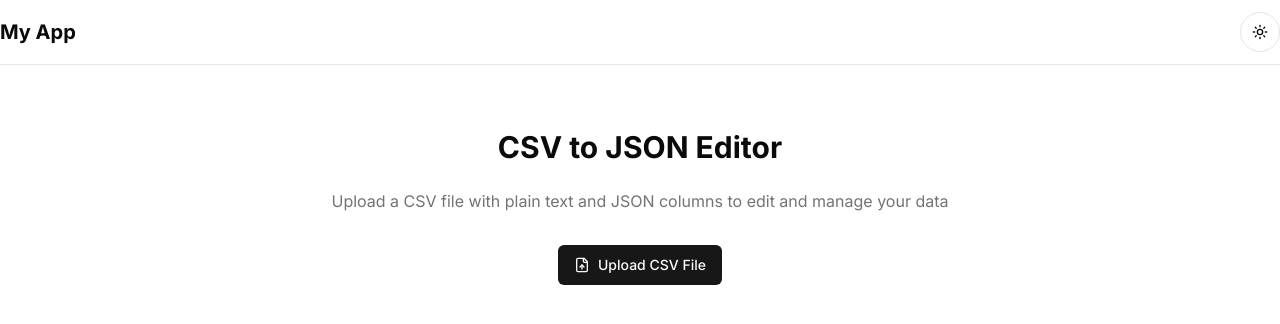
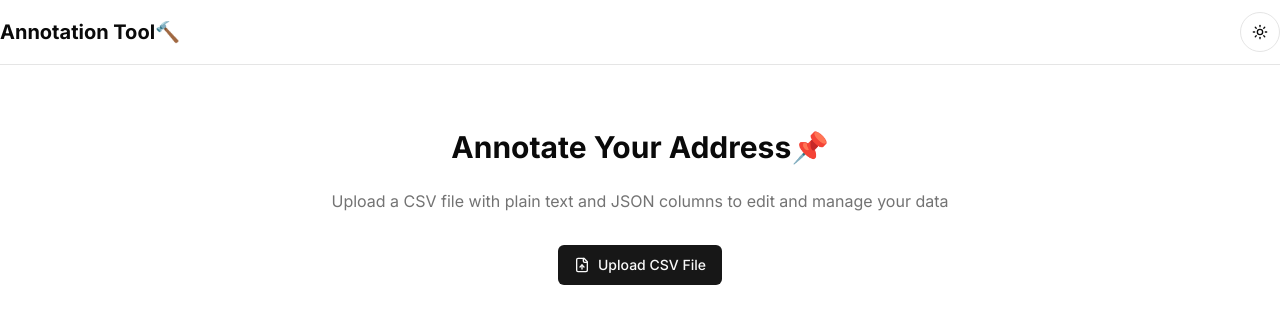
Before and after one commit to adityas1335/json_editor_for_address, a Next.js app: page / in a window 1280 px wide. Shown: the top 324 px of the page. Built offline with nearby package versions, Linux system fonts and the light colour scheme.

Commit message:
Checkpoint before assistant change: Update app title and description to reflect annotation tool functionality
Replit-Commit-Author: Assistant

```diff
--- a/app/layout.tsx
+++ b/app/layout.tsx
@@ -29,7 +29,7 @@ export default function RootLayout({
           <div className="min-h-screen bg-background">
             <header className="border-b">
               <div className="container flex items-center justify-between h-16">
-                <h1 className="text-xl font-bold">My App</h1>
+                <h1 className="text-xl font-bold">Annotation Tool🔨</h1>
                 <ThemeToggle />
               </div>
             </header>
--- a/app/page.tsx
+++ b/app/page.tsx
@@ -3,7 +3,7 @@ import { JsonEditor } from "@/components/json-editor"
 export default function Home() {
   return (
     <div className="container mx-auto py-10">
-      <h1 className="text-3xl font-bold mb-6 text-center">CSV to JSON Editor</h1>
+      <h1 className="text-3xl font-bold mb-6 text-center">Annotate Your Address📌</h1>
       <p className="text-center text-muted-foreground mb-8">
         Upload a CSV file with plain text and JSON columns to edit and manage your data
       </p>
```
